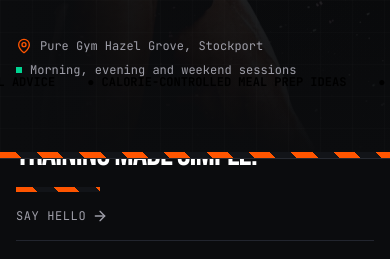
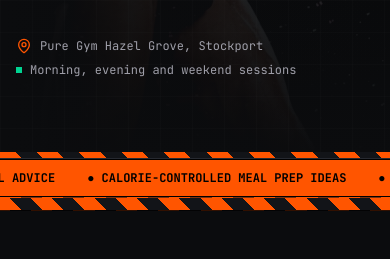
Before and after one commit to chriscallaghan2012/mwfitness, a React (Vite) app: page / in a window 390 px wide. Shown: the part 682-941 px from the top of the page. Built offline with nearby package versions, Linux system fonts and the light colour scheme; no server answers.

Commit message:
Normalize section spacing and remove hero margin overlap

```diff
--- a/src/index.css
+++ b/src/index.css
@@ -102,17 +102,10 @@ a {
   }
 }
 
-/* Homepage ticker spacing: desktop defaults, with a tighter mobile gap. */
+/* The ticker sits directly beneath the home hero; section rhythm is handled by .page-layout. */
 .home-ticker {
-  margin-top: -6rem !important;
+  margin-top: 0 !important;
   margin-bottom: 0 !important;
-}
-
-@media (max-width: 767px) {
-  .home-ticker {
-    margin-top: -6rem !important;
-    margin-bottom: 0 !important;
-  }
 }
 
 
@@ -146,3 +139,25 @@ a {
   border-top: 1px solid rgba(255, 85, 0, 0.45);
   border-bottom: 1px solid rgba(0, 0, 0, 0.8);
 }
+
+
+/* Page rhythm: heroes and full-width stripes sit flush; content sections get one consistent gap. */
+.page-layout {
+  display: flex;
+  flex-direction: column;
+  gap: 0;
+}
+.page-layout > .page-hero,
+.page-layout > .industrial-stripe--divider,
+.page-layout > .home-ticker {
+  margin-block: 0 !important;
+}
+.page-layout > :not(.page-hero):not(.industrial-stripe--divider):not(.home-ticker) {
+  margin-block-start: clamp(3rem, 5vw, 4.5rem);
+}
+.page-layout > .industrial-stripe--divider + :not(.home-ticker) {
+  margin-block-start: clamp(3rem, 5vw, 4.5rem);
+}
+.page-layout > .home-ticker + .industrial-stripe--divider {
+  margin-block-start: 0;
+}
```
